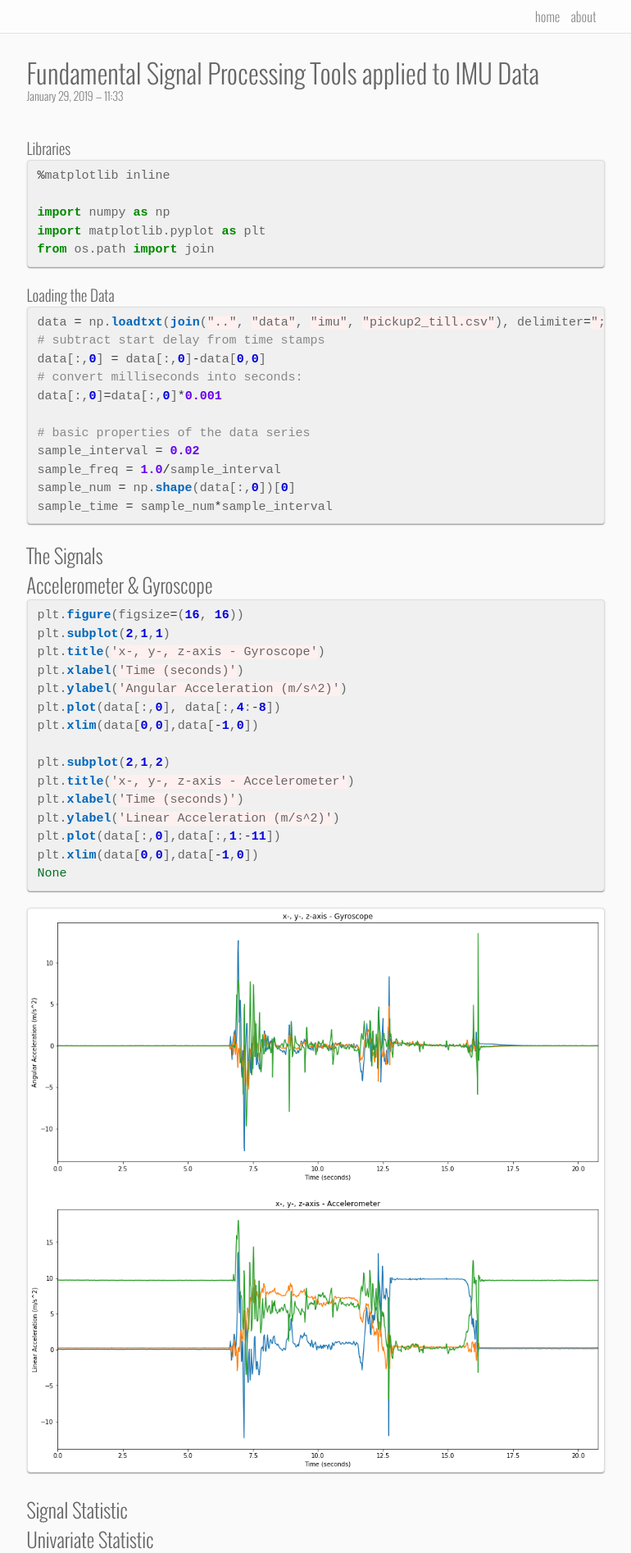
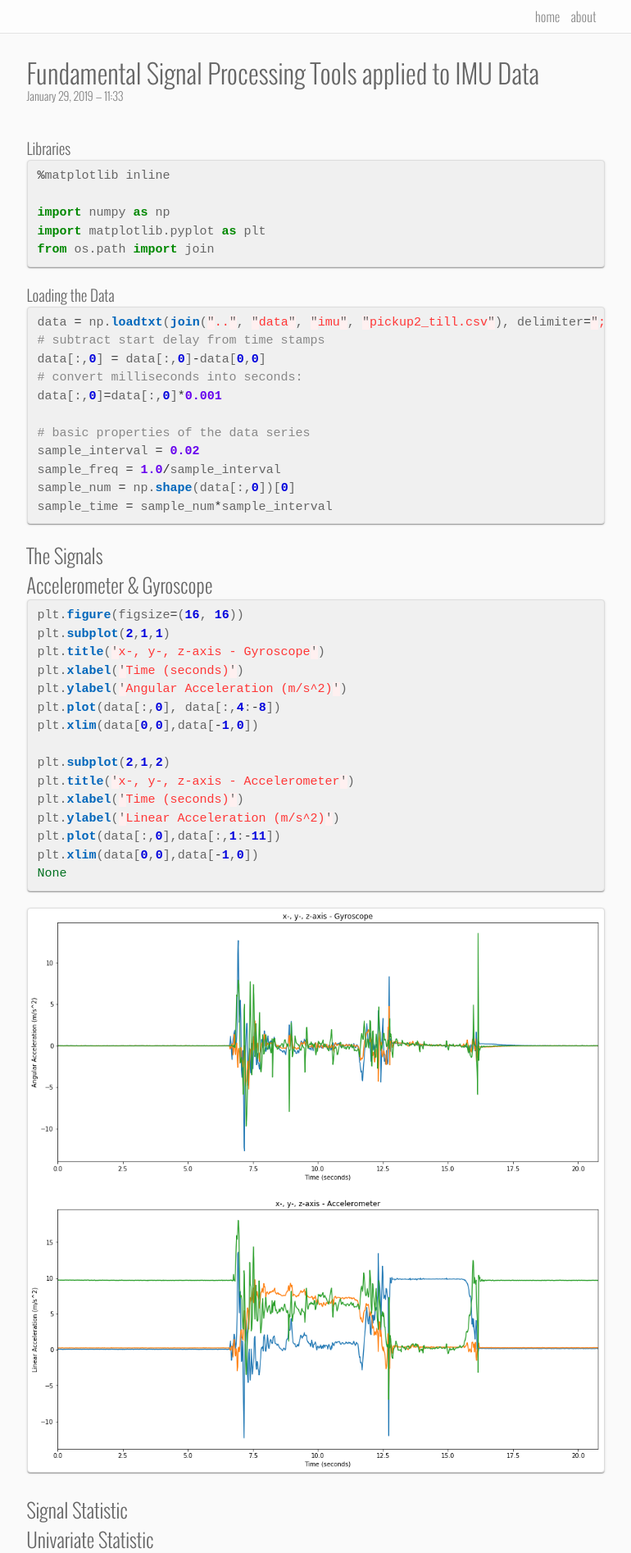
Before and after one commit to radmerti/radmerti.github.io, a Jekyll site: the page built from _posts/2019-01-30-signal-processing.md, in a window 1280 px wide. Shown: the top 1894 px of the page at 82% size, without its empty margins (255-1025 px from the left). Built offline with Jekyll 4.4.1, drawn with Linux system fonts in a browser that asks for light colours.

Commit message:
Fixed highlighting of literal strings. Had background. Now have red font color.

```diff
--- a/_sass/_highlighting.scss
+++ b/_sass/_highlighting.scss
@@ -33,7 +33,7 @@ pre.highlight {
     .kr { color: #008800; font-weight: bold } /* Keyword.Reserved */
     .kt { color: #333399; font-weight: bold } /* Keyword.Type */
     .m { color: #6600EE; font-weight: bold } /* Literal.Number */
-    .s { background-color: #fff0f0 } /* Literal.String */
+    .s { color: #FF3636 } /* Literal.String */
     .na { color: #0000CC } /* Name.Attribute */
     .nb { color: #007020 } /* Name.Builtin */
     .nc { color: #BB0066; font-weight: bold } /* Name.Class */
```
